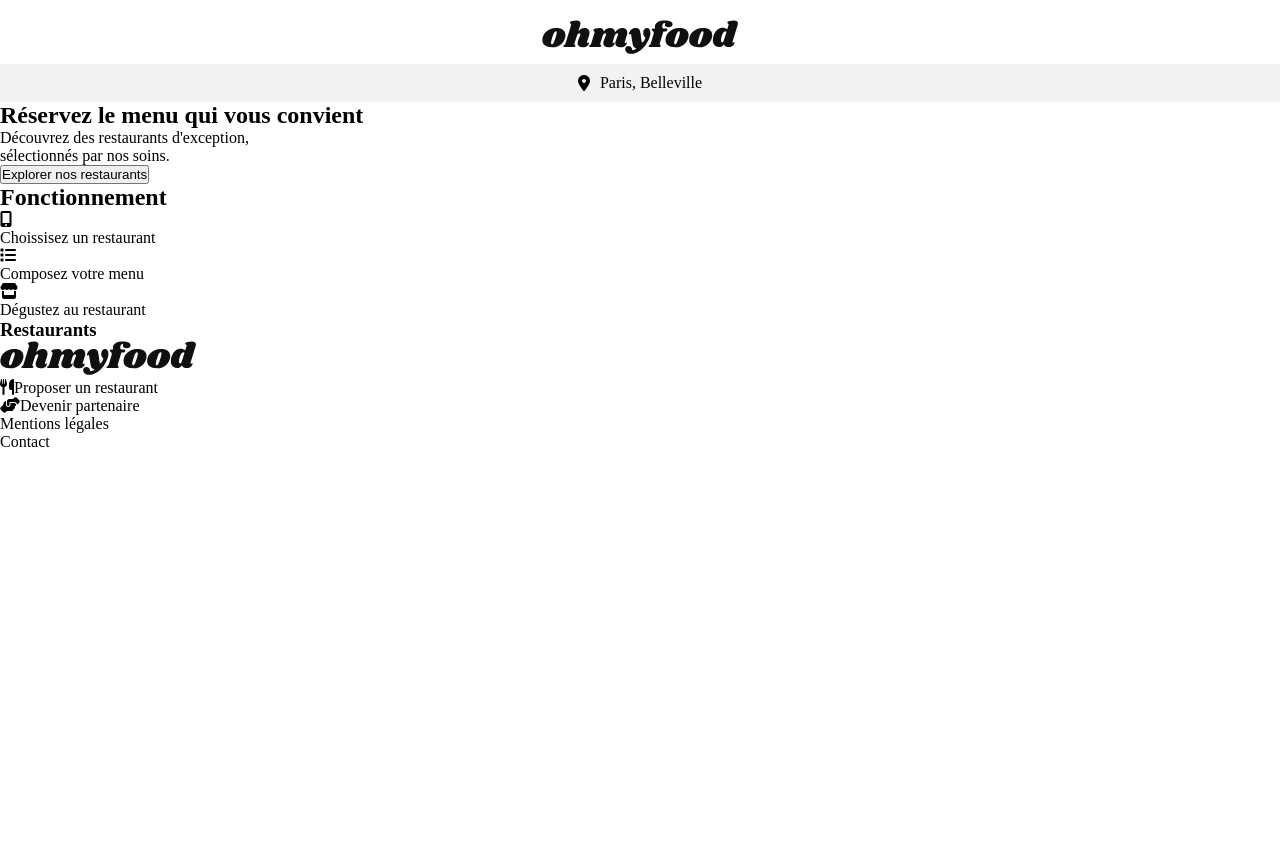
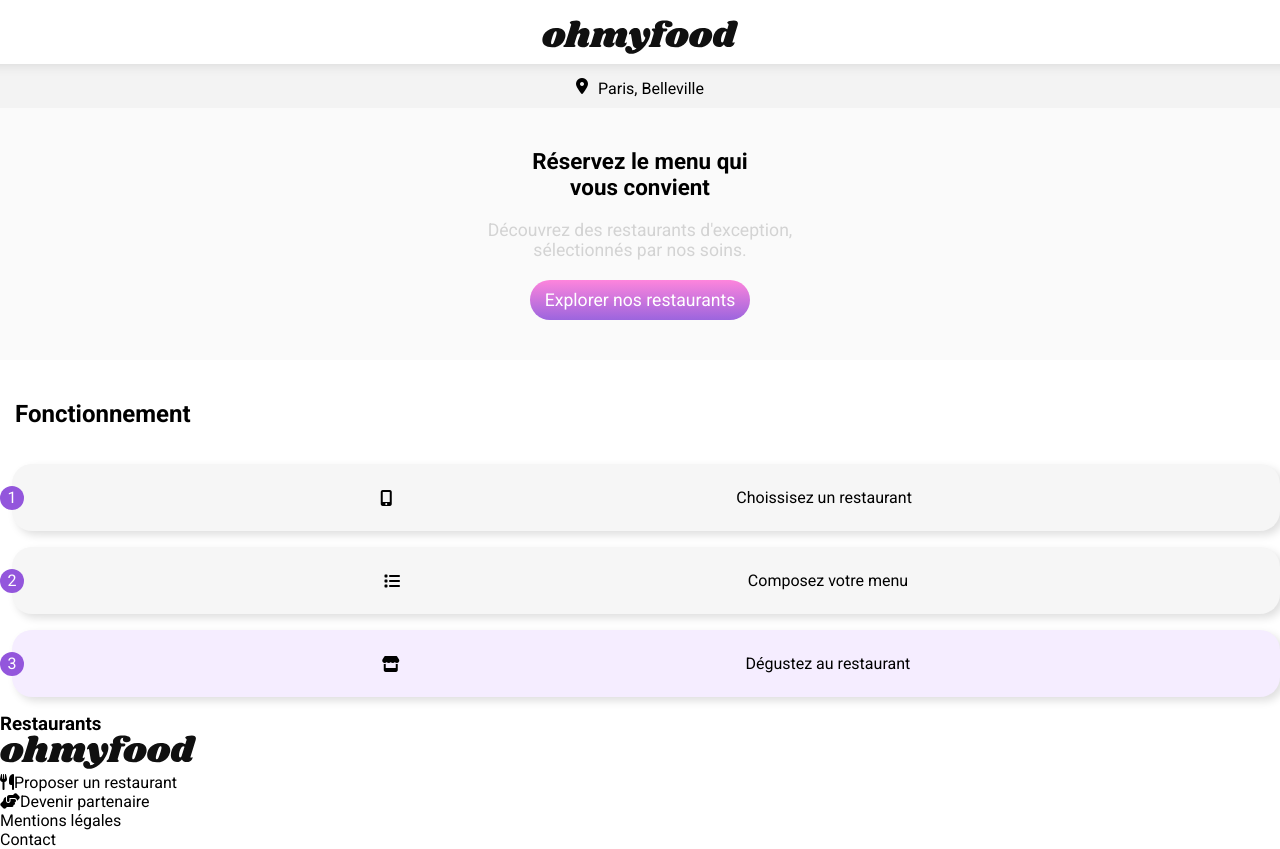
Before and after one commit to AugustinDmrt/Ohmyfood, a plain HTML site: page index.html in a window 1280 px wide. Before the commit the page ends 800 px from the top, so only its background shows below. Drawn offline with Linux system fonts and the light colour scheme; a web font is replaced by a local one.

Commit message:
Style de location explore

```diff
--- a/index.html
+++ b/index.html
@@ -18,22 +18,27 @@
         </div>
     </section>
     <section id="explore">
-        <h2>Réservez le menu qui vous convient</h2>
-        <p>Découvrez des restaurants d'exception,</p>
-        <p>sélectionnés par nos soins.</p>
-        <button>Explorer nos restaurants</button>
+        <h2>Réservez le menu qui <br/> vous convient</h2>
+        <p>Découvrez des restaurants d'exception,
+        <br/>sélectionnés par nos soins.</p>
+        <div>
+            <button>Explorer nos restaurants</button>
+        </div>
     </section>
     <section id="operation">
         <h2>Fonctionnement</h2>
-        <div>
+        <div class="rules">
+            <span>1</span>
             <i class="fa-solid fa-mobile-screen-button"></i>
             <p>Choissisez un restaurant</p>
         </div>
-        <div>
+        <div class="rules">
+            <span>2</span>
             <i class="fa-solid fa-list"></i>
             <p>Composez votre menu</p>
         </div>
-        <div>
+        <div class="rules" id="rulesUsed">
+            <span>3</span>
             <i class="fa-solid fa-store"></i>
             <p>Dégustez au restaurant</p>
         </div>
--- a/styles/styles.css
+++ b/styles/styles.css
@@ -1,22 +1,29 @@
 /* ---------------------------------------- */
 /* ==       ÉLÉMENTS PRINCIPAUX             */
 /*---------------------------------------- */
-*{
+/*Font Roboto Regular 400 + Bold 700*/
+@import url('https://fonts.googleapis.com/css2?family=Roboto:wght@400;700&display=swap');
+/*Font Shrikland Regular 400*/
+@import url('https://fonts.googleapis.com/css2?family=Shrikhand&display=swap');
+
+* {
     margin: 0;
     padding: 0;
+    font-family: Roboto, sans-serif;
 }
+
+
 /* ---------------------------------------- */
 /* ==               HEADER                  */
 /*---------------------------------------- */
 
-header{
+header {
     display: flex;
     justify-content: center;
     align-items: center;
-    box-shadow: 0 10px 10px #999;
 }
 
-header img{
+header img {
     padding-top: 20px;
     padding-bottom: 10px;
 }
@@ -24,7 +31,7 @@ header img{
 /* ---------------------------------------- */
 /* ==               MAIN                    */
 /*---------------------------------------- */
-main{
+main {
     display: flex;
     flex-direction: column;
 }
@@ -32,12 +39,15 @@ main{
 /* ---------------------------------------- */
 /* ==         SECTION LOCATION             */
 /*---------------------------------------- */
-#location{
+#location {
     display: flex;
-    background-color: #f2f2f2;
+    background-color: #f3f3f3;
+    box-shadow: 1px 105px 25px -122px rgba(15, 15, 15, 1) inset;
+    -webkit-box-shadow: 1px 105px 25px -122px rgba(15, 15, 15, 1) inset;
+    -moz-box-shadow: 1px 105px 25px -122px rgba(15, 15, 15, 1) inset;
 }
 
-#location div{
+#location div {
     display: flex;
     flex-direction: row;
     justify-content: center;
@@ -45,12 +55,94 @@ main{
     width: 100%;
 }
 
-#location p{
-    padding-top: 10px;
+#location p {
+    padding-top: 15px;
     padding-bottom: 10px;
     padding-left: 10px;
 }
 
-#location i{
+#location i {
 
 }
+
+/* ---------------------------------------- */
+/* ==         SECTION EXPLORE             */
+/*---------------------------------------- */
+#explore {
+    display: flex;
+    flex-direction: column;
+    justify-content: center;
+    align-items: center;
+    background-color: #fafafa;
+}
+
+#explore h2 {
+    text-align: center;
+    font-size: 1.4em;
+    font-weight: bold;
+    padding-top: 40px;
+
+}
+
+#explore p{
+    padding-top: 20px;
+    padding-bottom: 20px;
+    text-align: center;
+    color: lightgray;
+    font-size: 1.1em;
+}
+
+#explore div{
+    padding-bottom: 40px;
+}
+
+#explore div button {
+    background-image: linear-gradient(0deg, rgba(147, 86, 220, .9), rgba(255, 121, 218, .9));
+    border-radius: 25px;
+    border: 0;
+    padding: 10px 15px;
+    color: white;
+    font-size: 1.1em;
+}
+/* ---------------------------------------- */
+/* ==         SECTION OPERATION             */
+/*---------------------------------------- */
+#operation h2{
+    padding-top: 40px;
+    padding-left: 15px;
+    padding-bottom: 20px;
+}
+
+.rules{
+    display: flex;
+    flex-direction: row;
+    align-items: center;
+    justify-content: space-evenly;
+    padding: 1.5rem;
+    margin: 1rem 0 1rem 0.75rem;
+    box-shadow: 0.25rem 0.25rem 0.5rem rgb(0 0 0 / 13%);
+    border-radius: 1.25rem;
+    background-color: #f6f6f6;
+    position: relative;
+}
+
+.rules span{
+    background-color: #9356DC;
+    color: white;
+    height: 24px;
+    width: 24px;
+    border-radius: 100px;
+    display: flex;
+    justify-content: center;
+    align-items: center;
+    position: absolute;
+    left: -12px;
+}
+
+#rulesUsed{
+    background-color: #f5edff;
+}
+
+/* ---------------------------------------- */
+/* ==         SECTION RESTAURANT            */
+/*---------------------------------------- */
```
